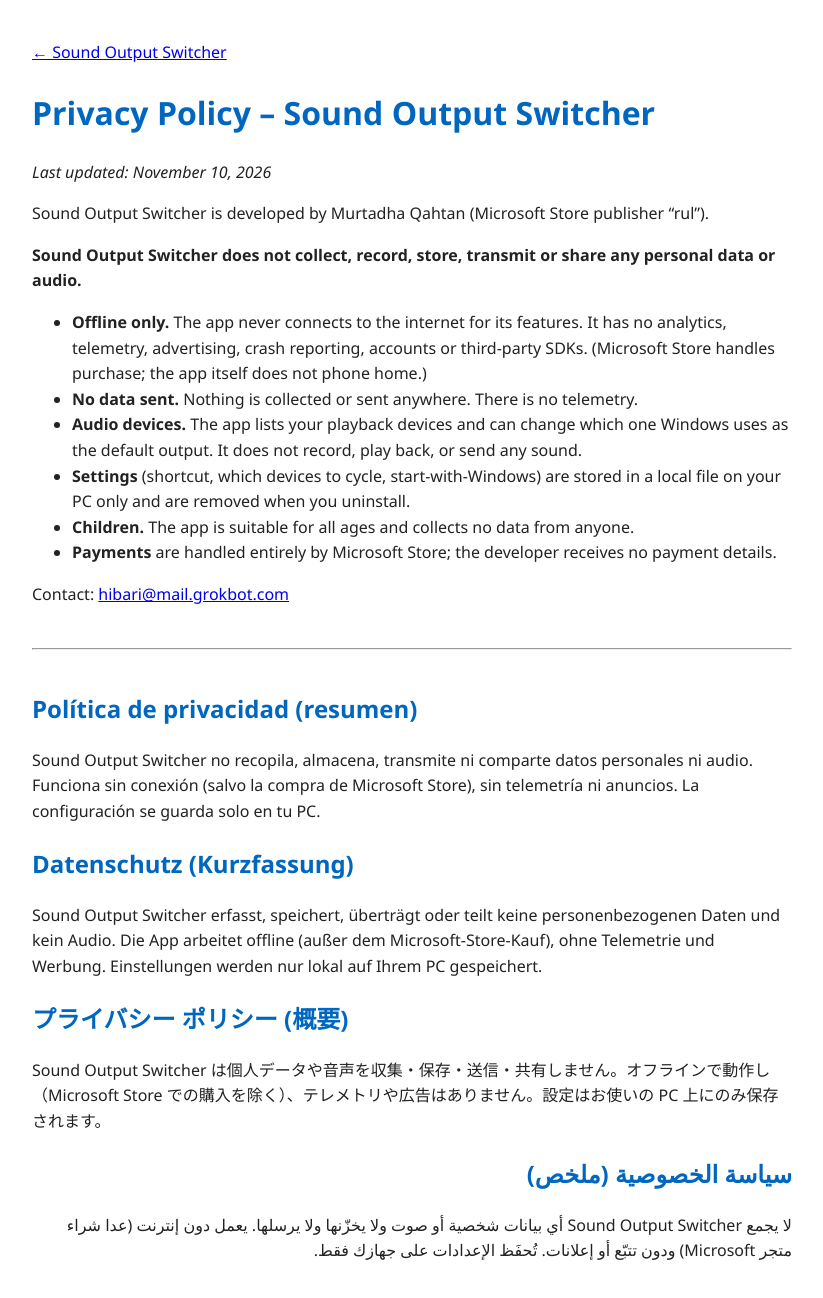
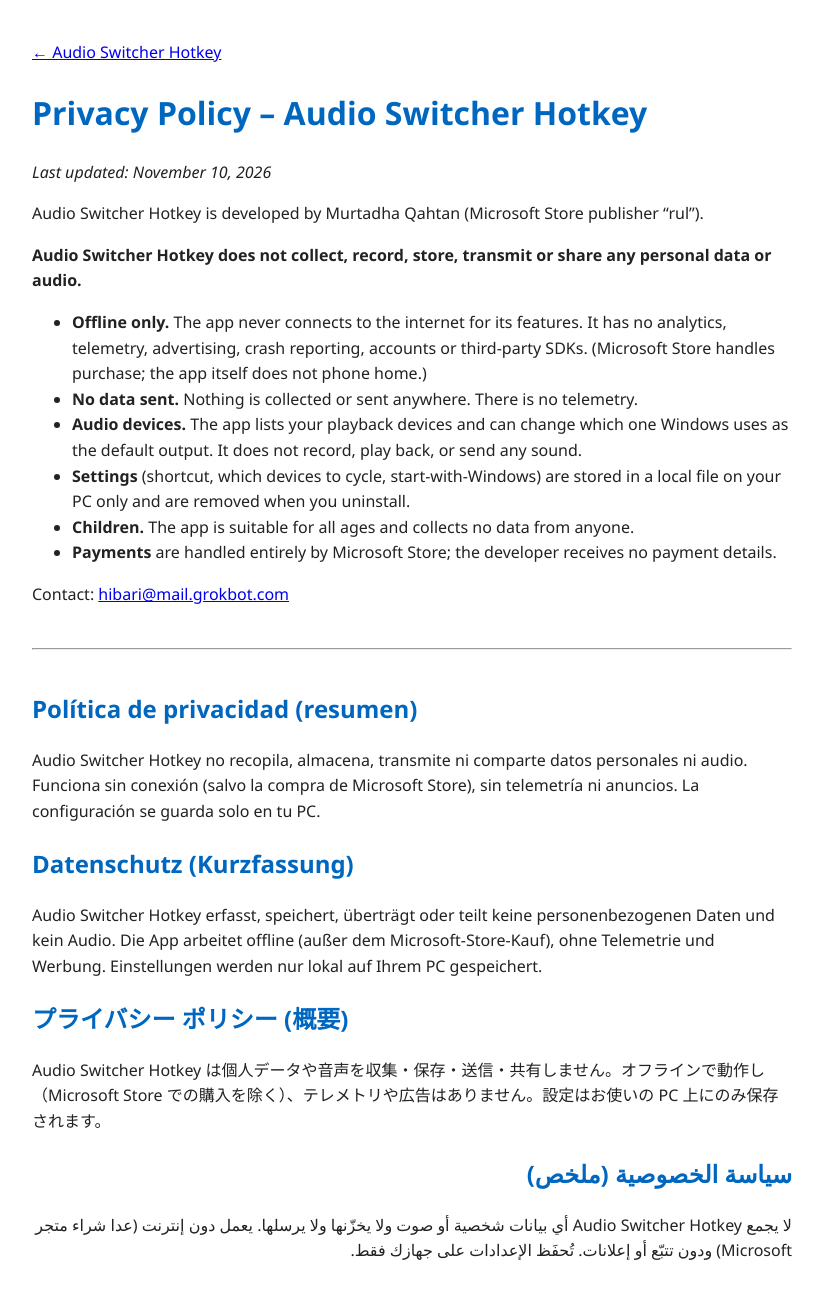
Before and after one commit to MurtadhaQahtan/sound-output-switcher-site, a plain HTML site: page privacy.html in a window 1280 px wide. Shown: the whole page, without its empty margins (228-1051 px from the left). Drawn offline with Linux system fonts and the light colour scheme.

Commit message:
Rename listing to Audio Switcher Hotkey (keep site URLs)

```diff
--- a/privacy.html
+++ b/privacy.html
@@ -1,15 +1,15 @@
 <!doctype html><html lang="en"><head><meta charset="utf-8"><meta name="viewport" content="width=device-width,initial-scale=1">
-<title>Privacy Policy – Sound Output Switcher</title>
-<meta name="description" content="Sound Output Switcher collects no personal data: offline, no telemetry, ads or accounts. Settings stay on your PC.">
+<title>Privacy Policy – Audio Switcher Hotkey</title>
+<meta name="description" content="Audio Switcher Hotkey collects no personal data: offline, no telemetry, ads or accounts. Settings stay on your PC.">
 <link rel="canonical" href="https://murtadhaqahtan.github.io/sound-output-switcher-site/privacy.html">
 <link rel="icon" href="img/icon-192.png" type="image/png">
 <style>body{font-family:Segoe UI,system-ui,sans-serif;max-width:760px;margin:40px auto;padding:0 20px;line-height:1.6;color:#222}
 h1,h2{color:#0067c0}.rtl{direction:rtl;text-align:right}hr{margin:40px 0}</style></head><body>
-<p><a href="./">← Sound Output Switcher</a></p>
-<h1>Privacy Policy – Sound Output Switcher</h1>
+<p><a href="./">← Audio Switcher Hotkey</a></p>
+<h1>Privacy Policy – Audio Switcher Hotkey</h1>
 <p><i>Last updated: November 10, 2026</i></p>
-<p>Sound Output Switcher is developed by Murtadha Qahtan (Microsoft Store publisher “rul”).</p>
-<p><b>Sound Output Switcher does not collect, record, store, transmit or share any personal data or audio.</b></p>
+<p>Audio Switcher Hotkey is developed by Murtadha Qahtan (Microsoft Store publisher “rul”).</p>
+<p><b>Audio Switcher Hotkey does not collect, record, store, transmit or share any personal data or audio.</b></p>
 <ul>
 <li><b>Offline only.</b> The app never connects to the internet for its features. It has no analytics, telemetry, advertising, crash reporting, accounts or third-party SDKs. (Microsoft Store handles purchase; the app itself does not phone home.)</li>
 <li><b>No data sent.</b> Nothing is collected or sent anywhere. There is no telemetry.</li>
@@ -20,8 +20,8 @@ h1,h2{color:#0067c0}.rtl{direction:rtl;text-align:right}hr{margin:40px 0}</style
 </ul>
 <p>Contact: <a href="mailto:hibari@mail.grokbot.com">hibari@mail.grokbot.com</a></p>
 <hr>
-<div lang="es"><h2>Política de privacidad (resumen)</h2><p>Sound Output Switcher no recopila, almacena, transmite ni comparte datos personales ni audio. Funciona sin conexión (salvo la compra de Microsoft Store), sin telemetría ni anuncios. La configuración se guarda solo en tu PC.</p></div>
-<div lang="de"><h2>Datenschutz (Kurzfassung)</h2><p>Sound Output Switcher erfasst, speichert, überträgt oder teilt keine personenbezogenen Daten und kein Audio. Die App arbeitet offline (außer dem Microsoft-Store-Kauf), ohne Telemetrie und Werbung. Einstellungen werden nur lokal auf Ihrem PC gespeichert.</p></div>
-<div lang="ja"><h2>プライバシー ポリシー (概要)</h2><p>Sound Output Switcher は個人データや音声を収集・保存・送信・共有しません。オフラインで動作し（Microsoft Store での購入を除く）、テレメトリや広告はありません。設定はお使いの PC 上にのみ保存されます。</p></div>
-<div class="rtl" lang="ar"><h2>سياسة الخصوصية (ملخص)</h2><p>لا يجمع Sound Output Switcher أي بيانات شخصية أو صوت ولا يخزّنها ولا يرسلها. يعمل دون إنترنت (عدا شراء متجر Microsoft) ودون تتبّع أو إعلانات. تُحفَظ الإعدادات على جهازك فقط.</p></div>
+<div lang="es"><h2>Política de privacidad (resumen)</h2><p>Audio Switcher Hotkey no recopila, almacena, transmite ni comparte datos personales ni audio. Funciona sin conexión (salvo la compra de Microsoft Store), sin telemetría ni anuncios. La configuración se guarda solo en tu PC.</p></div>
+<div lang="de"><h2>Datenschutz (Kurzfassung)</h2><p>Audio Switcher Hotkey erfasst, speichert, überträgt oder teilt keine personenbezogenen Daten und kein Audio. Die App arbeitet offline (außer dem Microsoft-Store-Kauf), ohne Telemetrie und Werbung. Einstellungen werden nur lokal auf Ihrem PC gespeichert.</p></div>
+<div lang="ja"><h2>プライバシー ポリシー (概要)</h2><p>Audio Switcher Hotkey は個人データや音声を収集・保存・送信・共有しません。オフラインで動作し（Microsoft Store での購入を除く）、テレメトリや広告はありません。設定はお使いの PC 上にのみ保存されます。</p></div>
+<div class="rtl" lang="ar"><h2>سياسة الخصوصية (ملخص)</h2><p>لا يجمع Audio Switcher Hotkey أي بيانات شخصية أو صوت ولا يخزّنها ولا يرسلها. يعمل دون إنترنت (عدا شراء متجر Microsoft) ودون تتبّع أو إعلانات. تُحفَظ الإعدادات على جهازك فقط.</p></div>
 </body></html>
--- a/sitemap.xml
+++ b/sitemap.xml
@@ -1,5 +1,5 @@
 <?xml version="1.0" encoding="UTF-8"?>
 <urlset xmlns="http://www.sitemaps.org/schemas/sitemap/0.9">
-  <url><loc>https://murtadhaqahtan.github.io/sound-output-switcher-site/</loc><lastmod>2026-11-11</lastmod></url>
-  <url><loc>https://murtadhaqahtan.github.io/sound-output-switcher-site/privacy.html</loc><lastmod>2026-11-11</lastmod></url>
+  <url><loc>https://murtadhaqahtan.github.io/sound-output-switcher-site/</loc><lastmod>2026-11-17</lastmod></url>
+  <url><loc>https://murtadhaqahtan.github.io/sound-output-switcher-site/privacy.html</loc><lastmod>2026-11-17</lastmod></url>
 </urlset>
```
Also changed, not shown: index.html (+2 -2 lines), 1 other file.
